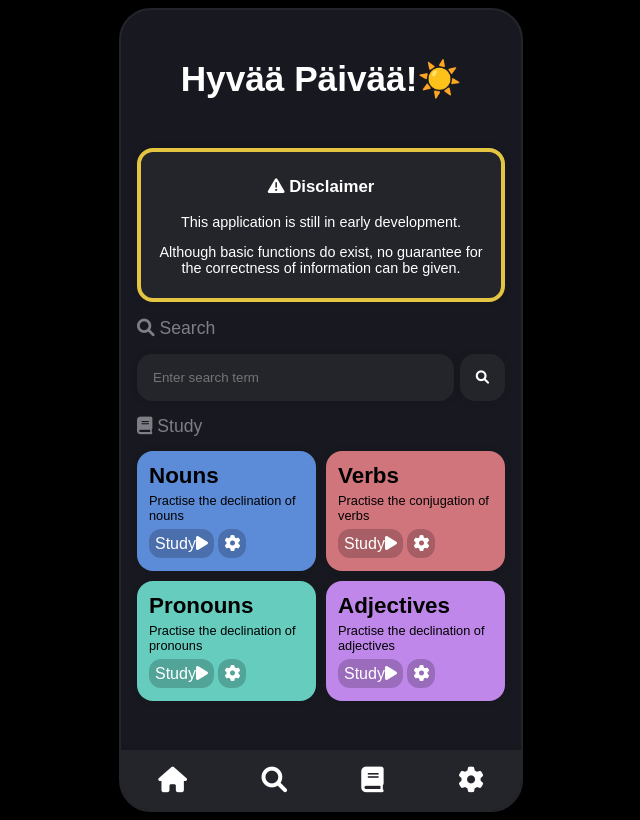
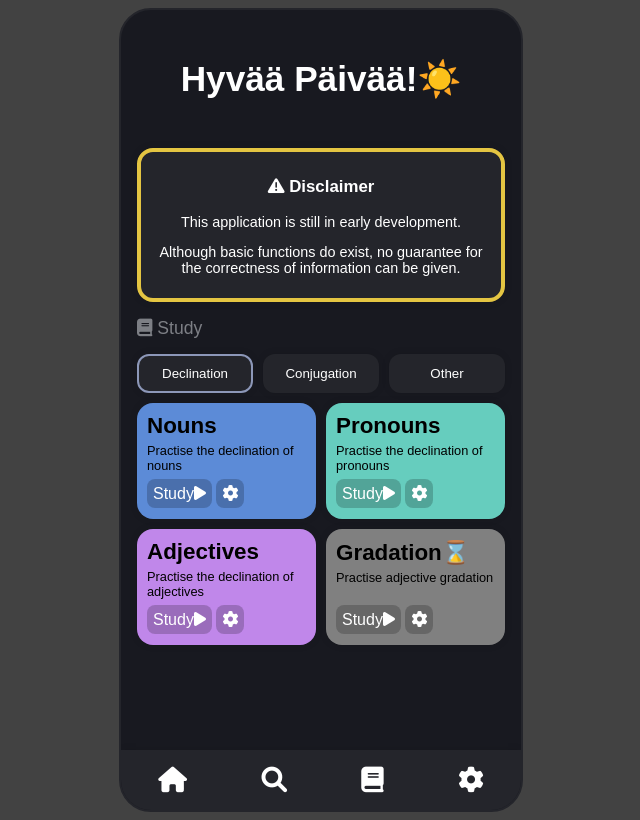
Before and after one commit to samsoneko/inflect, a SvelteKit app: page / in a window 1280 px wide. Shown: the whole page, without its empty margins (319-959 px from the left). Built offline with nearby package versions, Linux system fonts and the light colour scheme.

Commit message:
Implemented tabs for the lessons on the home screen

```diff
--- a/package.json
+++ b/package.json
@@ -1,6 +1,6 @@
 {
 	"name": "sabercards",
-	"version": "0.0.1",
+	"version": "0.7.2",
 	"type": "module",
 	"scripts": {
 		"dev": "vite dev",
--- a/src/lib/CategoryBlock.svelte
+++ b/src/lib/CategoryBlock.svelte
@@ -13,9 +13,9 @@
 
 <style>
     .category-panel {
-        padding: 12px;
+        padding: 10px;
         box-sizing: border-box;
-        height: 120px;
+        height: 116px;
         background-color: var(--category-color);
         border-radius: var(--border-radius);
         box-shadow: var(--box-shadow);
@@ -41,7 +41,7 @@
     .category-button {
         padding: 6px;
         font-size: 1em;
-        border-radius: 12px;
+        border-radius: 8px;
         color: white;
         background-color: rgba(0, 0, 0, 0.2);
     }
@@ -49,6 +49,6 @@
     .category-button-wrapper {
         position: absolute;
         bottom: 0;
-        margin-bottom: 18px;
+        margin-bottom: 16px;
     }
 </style>
--- a/src/routes/+page.svelte
+++ b/src/routes/+page.svelte
@@ -1,6 +1,8 @@
 <script>
     import CategoryBlock from "$lib/CategoryBlock.svelte";
     import WiktionarySearch from "$lib/WiktionarySearch.svelte";
+
+    let current_tab = "declination";
 </script>
 
 <h1 class="homepage-title">Hyvää Päivää!☀️</h1>
@@ -13,16 +15,32 @@
     </div>
 </div>
 
-<WiktionarySearch/>
+<!-- <WiktionarySearch/> -->
 
 <div class="page-section">
     <h2><i class="fas fa-book"></i> Study</h2>
-    <div class="category-div">
-        <CategoryBlock name={"Nouns"} color={"var(--blue-color)"} lesson_path="study/textinput?lang=fi&lesson=noun-declination" settings_path="study/textinput/settings?lang=fi&lesson=noun-declination" description={"Practise the declination of nouns"}/>
-        <CategoryBlock name={"Verbs"} color={"var(--red-color)"} lesson_path="study/textinput?lang=fi&lesson=verb-conjugation" settings_path="study/textinput/settings?lang=fi&lesson=verb-conjugation" description={"Practise the conjugation of verbs"}/>
-        <CategoryBlock name={"Pronouns"} color={"var(--green-color)"} lesson_path="study/textinput?lang=fi&lesson=pronoun-declination" settings_path="study/textinput/settings?lang=fi&lesson=pronoun-declination" description={"Practise the declination of pronouns"}/>
-        <CategoryBlock name={"Adjectives"} color={"var(--purple-color)"} lesson_path="study/textinput?lang=fi&lesson=adjective-declination" settings_path="study/textinput/settings?lang=fi&lesson=adjective-declination" description={"Practise the declination of adjectives"}/>
+    <div class="tab-buttons">
+        <button class={current_tab === "declination" ? "saber-tab-button-default-active" : "saber-tab-button-default"} onclick={() => current_tab = "declination"}>Declination</button>
+        <button class={current_tab === "conjugation" ? "saber-tab-button-default-active" : "saber-tab-button-default"} onclick={() => current_tab = "conjugation"}>Conjugation</button>
+        <button class={current_tab === "other" ? "saber-tab-button-default-active" : "saber-tab-button-default"} onclick={() => current_tab = "other"}>Other</button>
     </div>
+    {#if current_tab == "declination"}
+        <div class="category-div">
+            <CategoryBlock name={"Nouns"} color={"var(--blue-color)"} lesson_path="study/textinput?lang=fi&lesson=noun-declination" settings_path="study/textinput/settings?lang=fi&lesson=noun-declination" description={"Practise the declination of nouns"}/>
+            <CategoryBlock name={"Pronouns"} color={"var(--green-color)"} lesson_path="study/textinput?lang=fi&lesson=pronoun-declination" settings_path="study/textinput/settings?lang=fi&lesson=pronoun-declination" description={"Practise the declination of pronouns"}/>
+            <CategoryBlock name={"Adjectives"} color={"var(--purple-color)"} lesson_path="study/textinput?lang=fi&lesson=adjective-declination" settings_path="study/textinput/settings?lang=fi&lesson=adjective-declination" description={"Practise the declination of adjectives"}/>
+            <CategoryBlock name={"Gradation⌛"} color={"var(--inactive-color)"} lesson_path="" settings_path="" description={"Practise adjective gradation"}/>
+        </div>
+    {:else if current_tab == "conjugation"}
+        <div class="category-div">
+            <CategoryBlock name={"Verbs"} color={"var(--red-color)"} lesson_path="study/textinput?lang=fi&lesson=verb-conjugation" settings_path="study/textinput/settings?lang=fi&lesson=verb-conjugation" description={"Practise the conjugation of verbs"}/>
+        </div>
+    {:else if current_tab == "other"}
+        <div class="category-div">
+            <CategoryBlock name={"Time⌛"} color={"var(--inactive-color)"} lesson_path="" settings_path="" description={"Practise temporal expressions"}/>
+            <CategoryBlock name={"Counters⌛"} color={"var(--inactive-color)"} lesson_path="" settings_path="" description={"Practise counting"}/>
+        </div>
+    {/if}
 </div>
 
 <style>
@@ -34,6 +52,15 @@
         row-gap: 10px;
     }
 
+    .tab-buttons {
+        max-width: 100%;
+        display: grid;
+        grid-template-columns: repeat(3, 1fr);
+        column-gap: 10px;
+        row-gap: 10px;
+        margin-bottom: 10px;
+    }
+
     .homepage-title {
         margin-top: 32px;
         margin-bottom: 48px;
--- a/src/routes/settings/+page.svelte
+++ b/src/routes/settings/+page.svelte
@@ -20,7 +20,7 @@
 <div class="page-section">
     <h2><i class="fas fa-circle-info"></i> Information</h2>
     <div class="saber-panel-default">
-        <p>Sabercards v0.7.1</p>
+        <p>Sabercards v0.7.2</p>
         <p>©2025 Anton Caesar</p>
     </div>
 </div>
--- a/static/global.css
+++ b/static/global.css
@@ -1,6 +1,7 @@
 :root {
     --layer-0: #181920;
     --layer-1: #24252b;
+    --layer-1-select: #8c97b8;
 
     --border-radius: 16px;
     --border: none;
@@ -20,11 +21,13 @@
     --yellow-color: #e4c542;
     --green-color: #66cdbe;
     --blue-color: #5c8bd7;
+    --inactive-color: gray;
 }
 
 .light-theme {
     --layer-0: #e5e7f6;
     --layer-1: white;
+    --layer-1-select: #8c97b8;
 
     --border-radius: 16px;
     --border: none;
@@ -48,6 +51,7 @@
 .black-theme {
     --layer-0: black;
     --layer-1: #181920;
+    --layer-1-select: #69769b;
 
     --border-radius: 16px;
     --border: none;
@@ -72,6 +76,7 @@
 .jungle-theme {
     --layer-0: #0a130b;
     --layer-1: #112213;
+    --layer-1-select: #8cb89b;
 
     --border-radius: 16px;
     --border: none;
@@ -95,7 +100,7 @@
 
 body {
     font-family: "Arial", sans-serif;
-    background-color: black;
+    background-color: rgb(66, 66, 66);
     color: var(--text-color);
     display: flex;
     justify-content: center;
@@ -184,6 +189,28 @@ h2 {
     color: var(--text-color);
     box-shadow: var(--box-shadow);
     border-radius: var(--border-radius);
+}
+
+.saber-tab-button-default {
+    padding: 10px;
+    border: var(--border);
+    background-color: var(--layer-1);
+    color: var(--text-color);
+    box-shadow: var(--box-shadow);
+    border-radius: calc(var(--border-radius) - 4px);
+}
+
+.saber-tab-button-default:hover, .saber-tab-button-default:active {
+    background-color: var(--layer-1-select);
+}
+
+.saber-tab-button-default-active {
+    padding: 10px;
+    border: 2px solid var(--layer-1-select);
+    background-color: var(--layer-1);
+    color: var(--text-color);
+    box-shadow: var(--box-shadow);
+    border-radius: calc(var(--border-radius) - 4px);
 }
 
 .saber-input-default {
```
